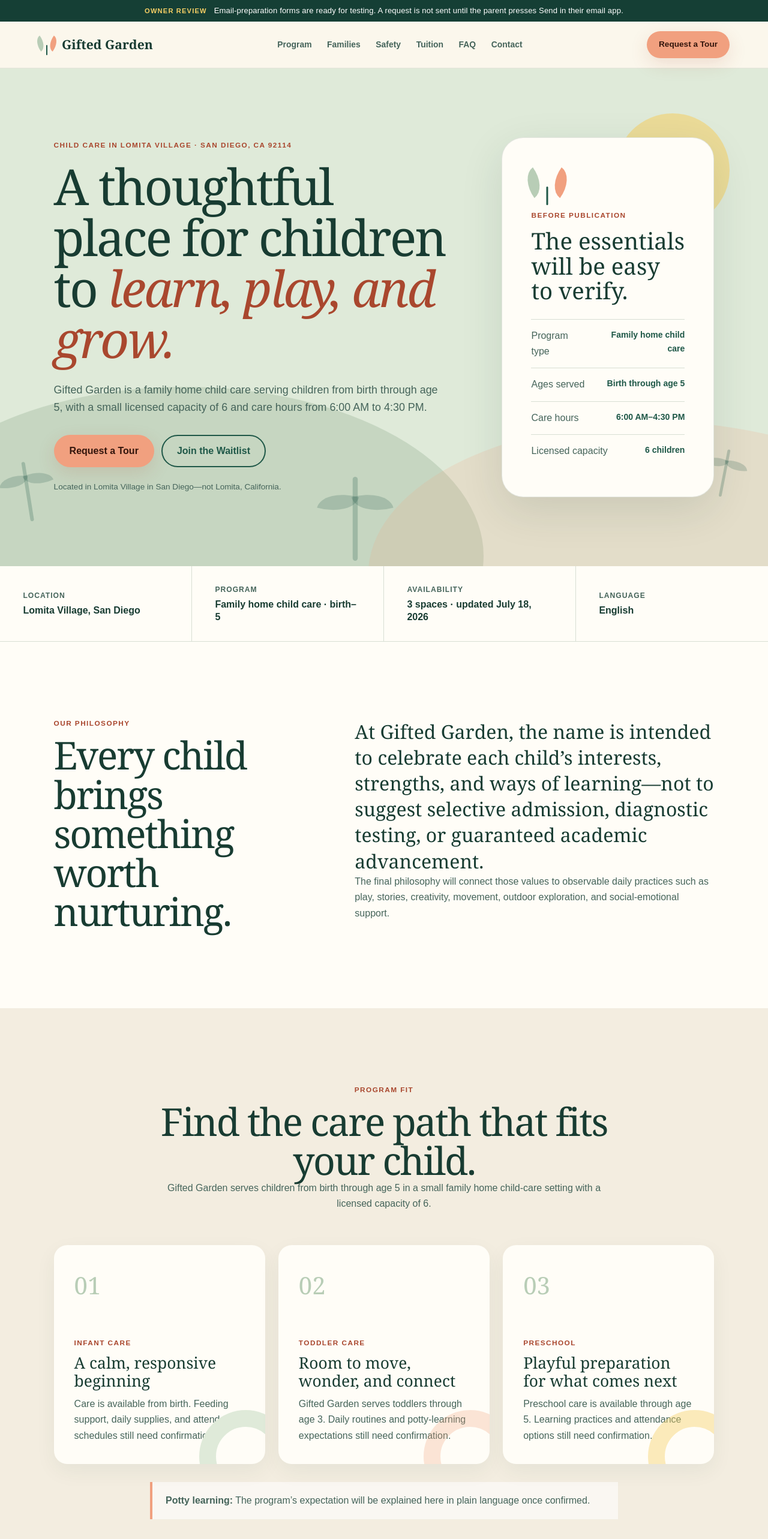
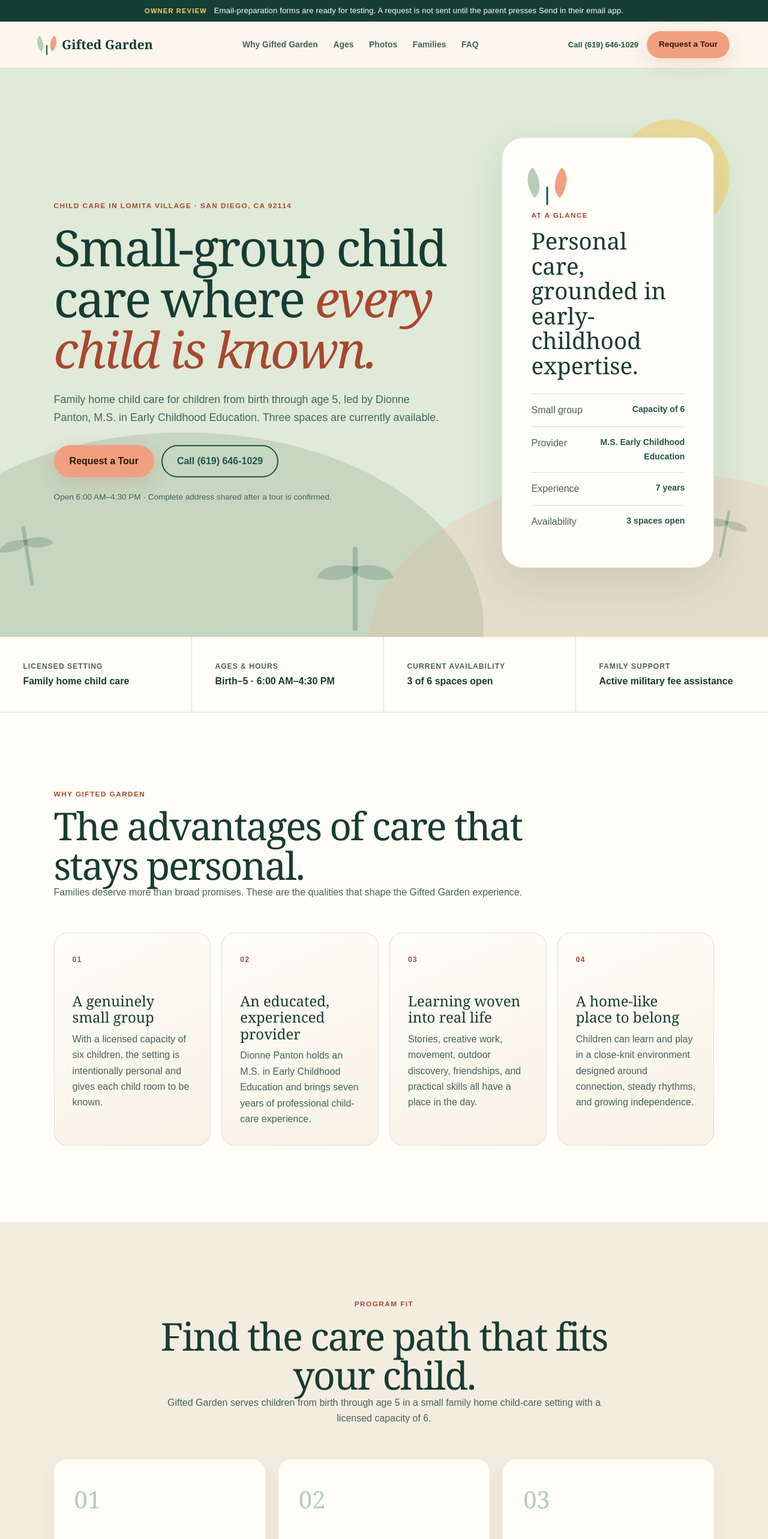
Before and after one commit to giftedgarden/giftedgarden.github.io, a Next.js app: page / in a window 1280 px wide. Shown: the top 2566 px of the page at 60% size. Built offline with nearby package versions, Linux system fonts and the light colour scheme.

Commit message:
Improve Gifted Garden parent presentation

```diff
--- a/app/globals.css
+++ b/app/globals.css
@@ -114,6 +114,9 @@ section[id], main[id] { scroll-margin-top: calc(var(--header-height) + 32px); }
   color: var(--ink-soft);
 }
 .site-header nav a:hover { color: var(--peach-dark); }
+.header-actions { display: flex; align-items: center; gap: 14px; }
+.header-phone { color: var(--forest); font-size: 0.82rem; font-weight: 900; text-decoration: none; white-space: nowrap; }
+.header-phone:hover { color: var(--peach-dark); }
 
 .leaf-mark { position: relative; display: inline-block; width: 54px; height: 64px; flex: 0 0 auto; }
 .leaf-mark.small { width: 28px; height: 34px; }
@@ -216,15 +219,26 @@ section[id], main[id] { scroll-margin-top: calc(var(--header-height) + 32px); }
 .intro-copy p { color: var(--ink-soft); }
 .intro-copy .large-copy { margin-top: 0; color: var(--ink); font-family: Georgia, "Times New Roman", serif; font-size: clamp(1.5rem, 2.5vw, 2.2rem); line-height: 1.35; }
 
+.proof-section { background: var(--paper); }
+.proof-section .section-heading { max-width: 820px; }
+.reason-grid { display: grid; grid-template-columns: repeat(4, 1fr); gap: 18px; margin-top: 54px; }
+.reason-grid article { padding: 30px; border: 1px solid var(--line); border-radius: var(--radius-md); background: linear-gradient(155deg, #fffdf7, #f7f2e6); }
+.reason-grid article > span { color: var(--peach-dark); font-size: 0.75rem; font-weight: 900; letter-spacing: 0.12em; }
+.reason-grid h3 { margin: 42px 0 10px; font-family: Georgia, "Times New Roman", serif; font-size: 1.5rem; line-height: 1.15; }
+.reason-grid p { margin-bottom: 0; color: var(--ink-soft); }
+
 .soft-section { background: #f3ede0; }
 .card-grid { display: grid; grid-template-columns: repeat(3, 1fr); gap: 22px; margin-top: 55px; }
-.program-card { position: relative; min-height: 330px; padding: 34px; background: var(--paper); border-radius: var(--radius-md); box-shadow: 0 12px 35px rgba(24, 60, 50, 0.06); overflow: hidden; }
+.program-card { position: relative; min-height: 470px; padding: 34px; background: var(--paper); border-radius: var(--radius-md); box-shadow: 0 12px 35px rgba(24, 60, 50, 0.06); overflow: hidden; }
 .program-card::after { content: ""; position: absolute; right: -45px; bottom: -65px; width: 155px; height: 155px; border: 28px solid var(--mint); border-radius: 50%; }
 .program-card:nth-child(2)::after { border-color: rgba(241, 160, 127, 0.28); }
 .program-card:nth-child(3)::after { border-color: rgba(246, 207, 101, 0.42); }
 .card-number { display: block; margin-bottom: 55px; color: var(--sage); font-family: Georgia, "Times New Roman", serif; font-size: 2.5rem; }
 .program-card h3 { max-width: 320px; margin: 10px 0; font-family: Georgia, "Times New Roman", serif; font-size: 1.65rem; line-height: 1.15; }
 .program-card p { max-width: 320px; color: var(--ink-soft); }
+.program-card ul { position: relative; z-index: 1; margin: 20px 0 0; padding: 0; list-style: none; }
+.program-card li { position: relative; margin-top: 10px; padding-left: 22px; color: var(--ink-soft); font-size: 0.9rem; }
+.program-card li::before { content: "•"; position: absolute; left: 4px; color: var(--peach-dark); font-weight: 900; }
 .inline-note { padding: 18px 22px; border-left: 4px solid var(--peach); background: rgba(255,255,255,0.6); color: var(--ink-soft); }
 .soft-section > .inline-note { max-width: 780px; margin: 30px auto 0; }
 
@@ -259,7 +273,7 @@ section[id], main[id] { scroll-margin-top: calc(var(--header-height) + 32px); }
 .provider-copy .eyebrow { color: #ffd3bf; }
 .provider-copy h2 { margin-top: 12px; font-size: clamp(2.7rem, 5vw, 5rem); }
 .provider-copy p { max-width: 650px; color: #d9e6e1; }
-.provider-copy blockquote { max-width: 620px; margin: 35px 0 0; padding-left: 24px; border-left: 3px solid var(--peach); color: #fff4e7; font-family: Georgia, "Times New Roman", serif; font-size: 1.3rem; }
+.provider-principle { max-width: 620px; margin: 35px 0 0; padding-left: 24px; border-left: 3px solid var(--peach); color: #fff4e7 !important; font-family: Georgia, "Times New Roman", serif; font-size: 1.3rem; }
 
 .safety-section { background: var(--forest-dark); color: #fff; }
 .light-heading .eyebrow { color: #ffd3bf; }
@@ -281,6 +295,15 @@ section[id], main[id] { scroll-margin-top: calc(var(--header-height) + 32px); }
 .decision-row div { display: flex; flex-direction: column; padding: 24px; border-radius: 18px; background: var(--mint); }
 .decision-row span { color: var(--ink-soft); }
 .decision-row a { margin-top: auto; padding-top: 16px; color: var(--peach-dark); font-weight: 900; }
+
+.planning-section { background: #eef3e9; }
+.planning-grid { display: grid; grid-template-columns: repeat(4, 1fr); gap: 18px; margin-top: 54px; }
+.planning-grid article { display: flex; flex-direction: column; min-height: 310px; padding: 30px; background: var(--paper); border: 1px solid rgba(24, 60, 50, 0.1); border-radius: var(--radius-md); }
+.planning-grid h3 { margin: 20px 0 10px; font-family: Georgia, "Times New Roman", serif; font-size: 1.55rem; line-height: 1.15; }
+.planning-grid p { color: var(--ink-soft); }
+.planning-grid article > strong { margin-top: auto; padding-top: 22px; color: var(--forest); font-size: 0.78rem; letter-spacing: 0.04em; text-transform: uppercase; }
+.verification-note { max-width: 980px; display: grid; grid-template-columns: auto 1fr; gap: 22px; margin: 32px auto 0; padding: 22px 26px; border-left: 4px solid var(--peach); background: rgba(255,255,255,0.66); color: var(--ink-soft); }
+.verification-note strong { color: var(--ink); white-space: nowrap; }
 
 .military-section { display: grid; grid-template-columns: 0.8fr 1.2fr; gap: clamp(50px, 10vw, 160px); padding: clamp(75px, 10vw, 140px) clamp(24px, 7vw, 110px); background: #f3c7b3; }
 .military-section h2 { margin-top: 12px; font-size: clamp(2.5rem, 5vw, 5rem); }
@@ -373,12 +396,13 @@ input:focus, select:focus, textarea:focus { border-color: var(--forest); outline
 
 @media (max-width: 1050px) {
   .site-header nav { display: none; }
-  .header-cta { margin-left: auto; }
+  .header-actions { margin-left: auto; }
   .hero, .provider-section, .form-section, .contact-section { grid-template-columns: 1fr; }
   .hero { min-height: auto; }
   .hero-card { max-width: 680px; }
   .trust-strip, .safety-grid { grid-template-columns: repeat(2, 1fr); }
   .card-grid, .details-grid, .decision-row, .privacy-columns { grid-template-columns: 1fr; }
+  .reason-grid, .planning-grid { grid-template-columns: repeat(2, 1fr); }
   .program-card { min-height: 280px; }
   .card-number { margin-bottom: 28px; }
   .provider-portrait { min-height: 520px; }
@@ -395,6 +419,7 @@ input:focus, select:focus, textarea:focus { border-color: var(--forest); outline
   .prototype-notice { align-items: flex-start; gap: 5px; flex-direction: column; padding: 8px 16px; }
   .site-header { min-height: var(--header-height); padding: 10px 18px; }
   .header-cta { display: none; }
+  .header-phone { font-size: 0.78rem; }
   .hero { grid-template-columns: 1fr; padding: 66px 20px 70px; }
   .hero h1 { font-size: clamp(3rem, 15vw, 4.6rem); }
   .hero-card { padding: 26px; }
@@ -405,7 +430,9 @@ input:focus, select:focus, textarea:focus { border-color: var(--forest); outline
   .section, .military-section, .form-section, .location-section, .contact-section { padding: 74px 20px; }
   .intro, .day-section, .military-section, .location-section { grid-template-columns: 1fr; }
   .day-intro { position: static; }
-  .card-grid, .safety-grid, .steps-list, .form-grid { grid-template-columns: 1fr; }
+  .card-grid, .safety-grid, .steps-list, .form-grid, .reason-grid, .planning-grid { grid-template-columns: 1fr; }
+  .reason-grid h3 { margin-top: 24px; }
+  .program-card { min-height: auto; }
   .gallery-grid { grid-template-columns: 1fr 1fr; grid-auto-rows: 250px; }
   .gallery-card.featured { grid-row: span 2; }
   .gallery-card.wide { grid-column: span 2; }
@@ -418,6 +445,8 @@ input:focus, select:focus, textarea:focus { border-color: var(--forest); outline
   .contact-placeholder { grid-template-columns: 1fr; }
   .contact-placeholder strong { text-align: left; margin-bottom: 8px; }
   .privacy-columns { gap: 16px; }
+  .verification-note { grid-template-columns: 1fr; gap: 6px; }
+  .verification-note strong { white-space: normal; }
   .footer-links { flex-wrap: wrap; justify-content: center; }
   .mobile-actions {
     position: fixed;
@@ -436,6 +465,9 @@ input:focus, select:focus, textarea:focus { border-color: var(--forest); outline
 }
 
 @media (max-width: 430px) {
+  .brand span { font-size: 1.06rem; }
+  .header-phone { font-size: 0; }
+  .header-phone::after { content: "Call"; font-size: 0.82rem; }
   .hero-actions { display: grid; }
   .trust-strip { grid-template-columns: 1fr; }
   .trust-strip div { border-right: 0; border-bottom: 1px solid var(--line); }
--- a/app/page.tsx
+++ b/app/page.tsx
@@ -2,19 +2,41 @@ import { EnrollmentForm } from "./EnrollmentForm";
 
 const programCards = [
   {
-    tag: "Infant care",
+    tag: "Birth & infant care",
     title: "A calm, responsive beginning",
-    copy: "Care is available from birth. Feeding support, daily supplies, and attendance schedules still need confirmation.",
+    copy: "A small-group setting gives infants room for responsive care, gentle sensory discovery, connection, and age-appropriate floor play.",
+    points: ["Responsive, relationship-based care", "Gentle sensory and movement experiences", "Individual routines discussed with each family"],
   },
   {
     tag: "Toddler care",
     title: "Room to move, wonder, and connect",
-    copy: "Gifted Garden serves toddlers through age 3. Daily routines and potty-learning expectations still need confirmation.",
+    copy: "Toddlers are supported as they build language, confidence, coordination, friendships, and everyday independence through play.",
+    points: ["Stories, music, movement, and conversation", "Creative and hands-on exploration", "Patient support for growing independence"],
   },
   {
-    tag: "Preschool",
+    tag: "Preschool through age 5",
     title: "Playful preparation for what comes next",
-    copy: "Preschool care is available through age 5. Learning practices and attendance options still need confirmation.",
+    copy: "Preschoolers practice early literacy, problem-solving, fine-motor skills, cooperation, and curiosity through guided and child-led experiences.",
+    points: ["Early literacy and school-readiness practice", "Building, art, nature, and discovery", "Social-emotional growth in a small group"],
+  },
+];
+
+const reasons = [
+  {
+    title: "A genuinely small group",
+    copy: "With a licensed capacity of six children, the setting is intentionally personal and gives each child room to be known.",
+  },
+  {
+    title: "An educated, experienced provider",
+    copy: "Dionne Panton holds an M.S. in Early Childhood Education and brings seven years of professional child-care experience.",
+  },
+  {
+    title: "Learning woven into real life",
+    copy: "Stories, creative work, movement, outdoor discovery, friendships, and practical skills all have a place in the day.",
+  },
+  {
+    title: "A home-like place to belong",
+    copy: "Children can learn and play in a close-knit environment designed around connection, steady rhythms, and growing independence.",
   },
 ];
 
@@ -32,6 +54,33 @@ const safetyItems = [
   ["Preparedness", "Emergency, illness, and return-to-care policies are reviewed with families before enrollment."],
   ["Active care", "Supervision, sanitation, and outdoor routines are designed around children’s ages and needs."],
   ["Family communication", "Families receive clear updates through the program’s verified communication process."],
+];
+
+const planningItems = [
+  {
+    label: "Daily rhythm",
+    title: "Know how the day flows",
+    copy: "The sample rhythm above covers arrival, exploration, shared routines, outdoor time, rest, and afternoon reconnection.",
+    status: "Available now",
+  },
+  {
+    label: "Meals & supplies",
+    title: "Ask what is provided",
+    copy: "Meal, snack, allergy, infant-feeding, and family-supplied item details are reviewed directly before enrollment.",
+    status: "Policy confirmation needed",
+  },
+  {
+    label: "Calendar",
+    title: "Plan around closures",
+    copy: "Operating days, holidays, planned closures, and schedule-change notice practices will be published once confirmed.",
+    status: "Calendar pending",
+  },
+  {
+    label: "Family handbook",
+    title: "Review expectations clearly",
+    copy: "Health, release, rest, illness, payment, and communication policies are discussed before a family commits to care.",
+    status: "Reviewed during enrollment",
+  },
 ];
 
 const galleryPhotos = [
@@ -145,14 +194,16 @@ export default function Home() {
           <span>Gifted Garden</span>
         </a>
         <nav aria-label="Primary navigation">
-          <a href="#program">Program</a>
+          <a href="#why">Why Gifted Garden</a>
+          <a href="#program">Ages</a>
+          <a href="#gallery">Photos</a>
           <a href="#families">Families</a>
-          <a href="#safety">Safety</a>
-          <a href="#tuition">Tuition</a>
           <a href="#faq">FAQ</a>
-          <a href="#contact">Contact</a>
         </nav>
-        <a className="button button-small button-primary header-cta" href="#tour">Request a Tour</a>
+        <div className="header-actions">
+          <a className="header-phone" href="tel:+16196461029" aria-label="Call Gifted Garden at 619-646-1029">Call (619) 646-1029</a>
+          <a className="button button-small button-primary header-cta" href="#tour">Request a Tour</a>
+        </div>
       </header>
 
       <main id="main">
@@ -167,46 +218,52 @@ export default function Home() {
           </div>
           <div className="hero-copy">
             <span className="eyebrow">Child care in Lomita Village · San Diego, CA 92114</span>
-            <h1 id="hero-title">A thoughtful place for children to <em>learn, play, and grow.</em></h1>
-            <p className="hero-lede">Gifted Garden is a family home child care serving children from birth through age 5, with a small licensed capacity of 6 and care hours from 6:00 AM to 4:30 PM.</p>
+            <h1 id="hero-title">Small-group child care where <em>every child is known.</em></h1>
+            <p className="hero-lede">Family home child care for children from birth through age 5, led by Dionne Panton, M.S. in Early Childhood Education. Three spaces are currently available.</p>
             <div className="hero-actions">
               <a className="button button-primary" href="#tour">Request a Tour</a>
-              <a className="button button-secondary" href="#waitlist">Join the Waitlist</a>
+              <a className="button button-secondary" href="tel:+16196461029">Call (619) 646-1029</a>
             </div>
-            <p className="location-note">Located in Lomita Village in San Diego—not Lomita, California.</p>
+            <p className="location-note">Open 6:00 AM–4:30 PM · Complete address shared after a tour is confirmed.</p>
           </div>
-          <aside className="hero-card" aria-label="Program details awaiting verification">
+          <aside className="hero-card" aria-label="Gifted Garden program highlights">
             <LeafMark />
-            <span className="eyebrow">Before publication</span>
-            <h2>The essentials will be easy to verify.</h2>
+            <span className="eyebrow">At a glance</span>
+            <h2>Personal care, grounded in early-childhood expertise.</h2>
             <ul>
-              <li><span>Program type</span><strong>Family home child care</strong></li>
-              <li><span>Ages served</span><strong>Birth through age 5</strong></li>
-              <li><span>Care hours</span><strong>6:00 AM–4:30 PM</strong></li>
-              <li><span>Licensed capacity</span><strong>6 children</strong></li>
+              <li><span>Small group</span><strong>Capacity of 6</strong></li>
+              <li><span>Provider</span><strong>M.S. Early Childhood Education</strong></li>
+              <li><span>Experience</span><strong>7 years</strong></li>
+              <li><span>Availability</span><strong>3 spaces open</strong></li>
             </ul>
           </aside>
         </section>
 
         <section className="trust-strip" aria-label="Key program information">
-          <div><span>Location</span><strong>Lomita Village, San Diego</strong></div>
-          <div><span>Program</span><strong>Family home child care · birth–5</strong></div>
-          <div><span>Availability</span><strong>3 spaces · updated July 18, 2026</strong></div>
-          <div><span>Language</span><strong>English</strong></div>
+          <div><span>Licensed setting</span><strong>Family home child care</strong></div>
+          <div><span>Ages & hours</span><strong>Birth–5 · 6:00 AM–4:30 PM</strong></div>
+          <div><span>Current availability</span><strong>3 of 6 spaces open</strong></div>
+          <div><span>Family support</span><strong>Active military fee assistance</strong></div>
         </section>
 
-        <section className="section intro" id="program" aria-labelledby="philosophy-title">
+        <section className="section proof-section" id="why" aria-labelledby="why-title">
           <div className="section-heading">
-            <span className="eyebrow">Our philosophy</span>
-            <h2 id="philosophy-title">Every child brings something worth nurturing.</h2>
+            <span className="eyebrow">Why Gifted Garden</span>
+            <h2 id="why-title">The advantages of care that stays personal.</h2>
+            <p>Families deserve more than broad promises. These are the qualities that shape the Gifted Garden experience.</p>
           </div>
-          <div className="intro-copy">
-            <p className="large-copy">At Gifted Garden, the name is intended to celebrate each child’s interests, strengths, and ways of learning—not to suggest selective admission, diagnostic testing, or guaranteed academic advancement.</p>
-            <p>The final philosophy will connect those values to observable daily practices such as play, stories, creativity, movement, outdoor exploration, and social-emotional support.</p>
+          <div className="reason-grid">
+            {reasons.map((reason, index) => (
+              <article key={reason.title}>
+                <span>{String(index + 1).padStart(2, "0")}</span>
+                <h3>{reason.title}</h3>
+                <p>{reason.copy}</p>
+              </article>
+            ))}
           </div>
         </section>
 
-        <section className="section soft-section" aria-labelledby="fit-title">
+        <section className="section soft-section" id="program" aria-labelledby="fit-title">
           <div className="section-heading centered">
             <span className="eyebrow">Program fit</span>
             <h2 id="fit-title">Find the care path that fits your child.</h2>
@@ -219,17 +276,20 @@ export default function Home() {
                 <span className="eyebrow">{card.tag}</span>
                 <h3>{card.title}</h3>
                 <p>{card.copy}</p>
+                <ul>
+                  {card.points.map((point) => <li key={point}>{point}</li>)}
+                </ul>
               </article>
             ))}
           </div>
-          <div className="inline-note"><strong>Potty learning:</strong> The program’s expectation will be explained here in plain language once confirmed.</div>
+          <div className="inline-note"><strong>Individual routines matter:</strong> Feeding, rest, potty learning, supplies, and attendance needs are discussed directly with each family before enrollment.</div>
         </section>
 
         <section className="section day-section" aria-labelledby="day-title">
           <div className="day-intro">
             <span className="eyebrow">A sample day</span>
             <h2 id="day-title">Familiar rhythms, with room to explore.</h2>
-            <p>This is an experience outline—not a published timetable. Times, meals, rest, outdoor routines, and age-specific adjustments must be confirmed.</p>
+            <p>This representative rhythm shows how the day can flow. Exact timing and routines adjust for children’s ages and needs and are reviewed with families during enrollment.</p>
           </div>
           <ol className="day-list">
             {dayItems.map(([title, copy], index) => (
@@ -241,11 +301,11 @@ export default function Home() {
           </ol>
         </section>
 
-        <section className="section gallery-section" aria-labelledby="gallery-title">
+        <section className="section gallery-section" id="gallery" aria-labelledby="gallery-title">
           <div className="section-heading">
             <span className="eyebrow">The environment</span>
-            <h2 id="gallery-title">See the real space before you decide.</h2>
-            <p>These authentic moments show children learning, building friendships, practicing new skills, and enjoying active play with Gifted Garden.</p>
+            <h2 id="gallery-title">A closer look at how children spend their days.</h2>
+            <p>Follow the story from friendship and early literacy to creative building, practical skills, outdoor movement, nature, and community experiences.</p>
           </div>
           <div className="gallery-grid" aria-label="Gifted Garden program moments">
             {galleryPhotos.map((photo) => (
@@ -269,7 +329,7 @@ export default function Home() {
             <span className="eyebrow">Meet the provider</span>
             <h2 id="provider-title">Care begins with the person families trust.</h2>
             <p>Dionne Panton is the child-care provider at Gifted Garden. She holds a Master of Science in Early Childhood Education and has worked as a child-care professional for seven years.</p>
-            <blockquote>CPR/first-aid status, background-check details, and additional training still need confirmation before public launch.</blockquote>
+            <p className="provider-principle"><strong>The Gifted Garden difference:</strong> a close-knit setting where care, learning, and family communication can stay personal.</p>
           </div>
         </section>
 
@@ -301,6 +361,28 @@ export default function Home() {
             <div><strong>Need care soon?</strong><span>Request a tour and availability conversation.</span><a href="#tour">Request a Tour</a></div>
             <div><strong>Planning ahead?</strong><span>Join the appropriate future-care pipeline.</span><a href="#waitlist">Join the Waitlist</a></div>
             <div><strong>Still deciding?</strong><span>Ask a short, non-sensitive question first.</span><a href="#contact">Ask a Question</a></div>
+          </div>
+        </section>
+
+        <section className="section planning-section" aria-labelledby="planning-title">
+          <div className="section-heading centered">
+            <span className="eyebrow">Plan with confidence</span>
+            <h2 id="planning-title">Practical answers for everyday family life.</h2>
+            <p>Some details are ready now; others are being verified for the family guide. Gifted Garden will publish only information the provider can stand behind.</p>
+          </div>
+          <div className="planning-grid">
+            {planningItems.map((item) => (
+              <article key={item.title}>
+                <span className="eyebrow">{item.label}</span>
+                <h3>{item.title}</h3>
+                <p>{item.copy}</p>
+                <strong>{item.status}</strong>
+              </article>
+            ))}
+          </div>
+          <div className="verification-note" role="note">
+            <strong>Building trust carefully</strong>
+            <span>Parent testimonials, review links, social profiles, tuition, the license number, menus, and closure dates will be added only after the owner verifies them and provides any required permissions.</span>
           </div>
         </section>
 
```
Also changed, not shown: app/layout.tsx (+5 -5 lines), 2 other files (tests, documents, lock files or other folders).
